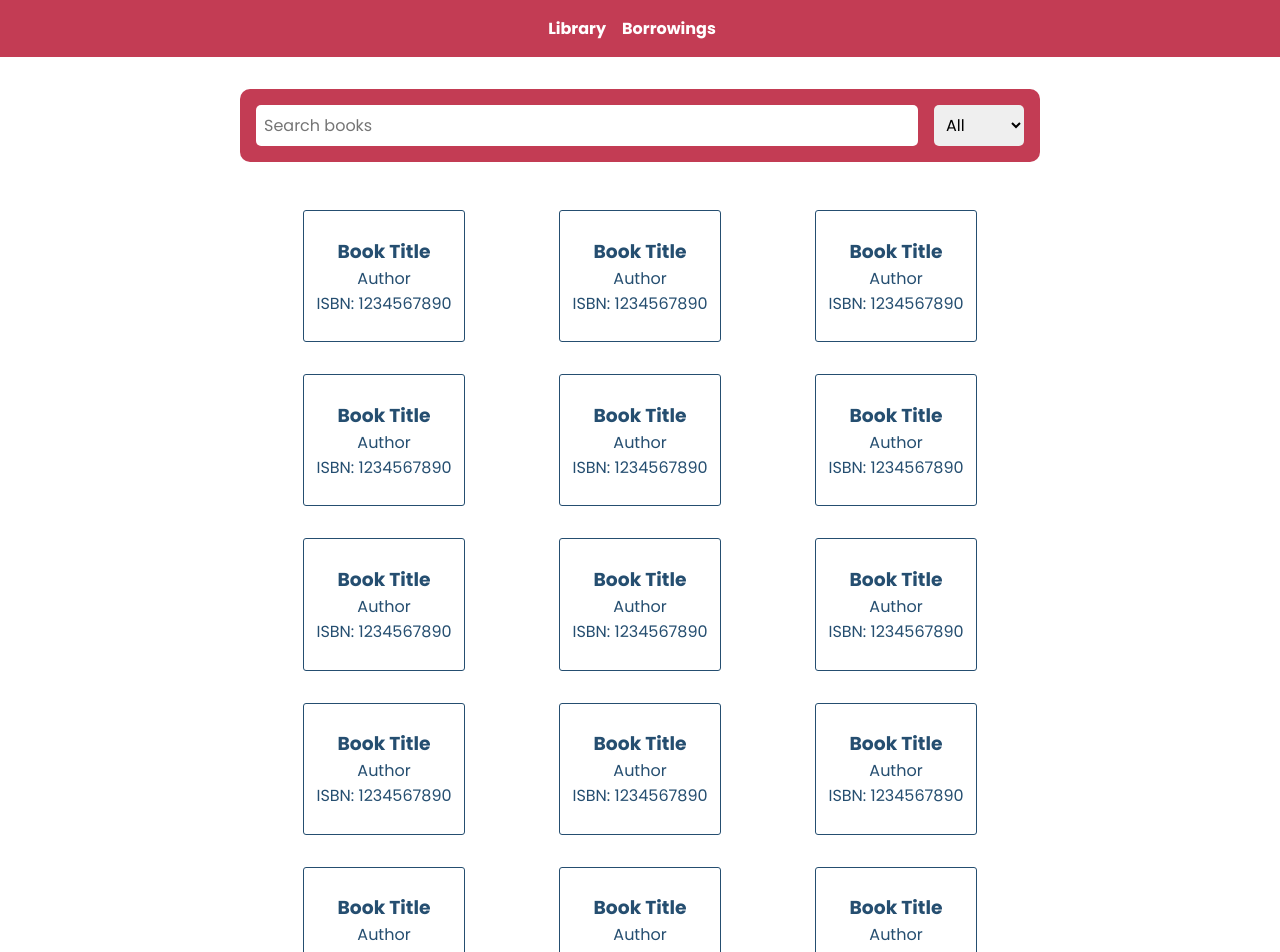
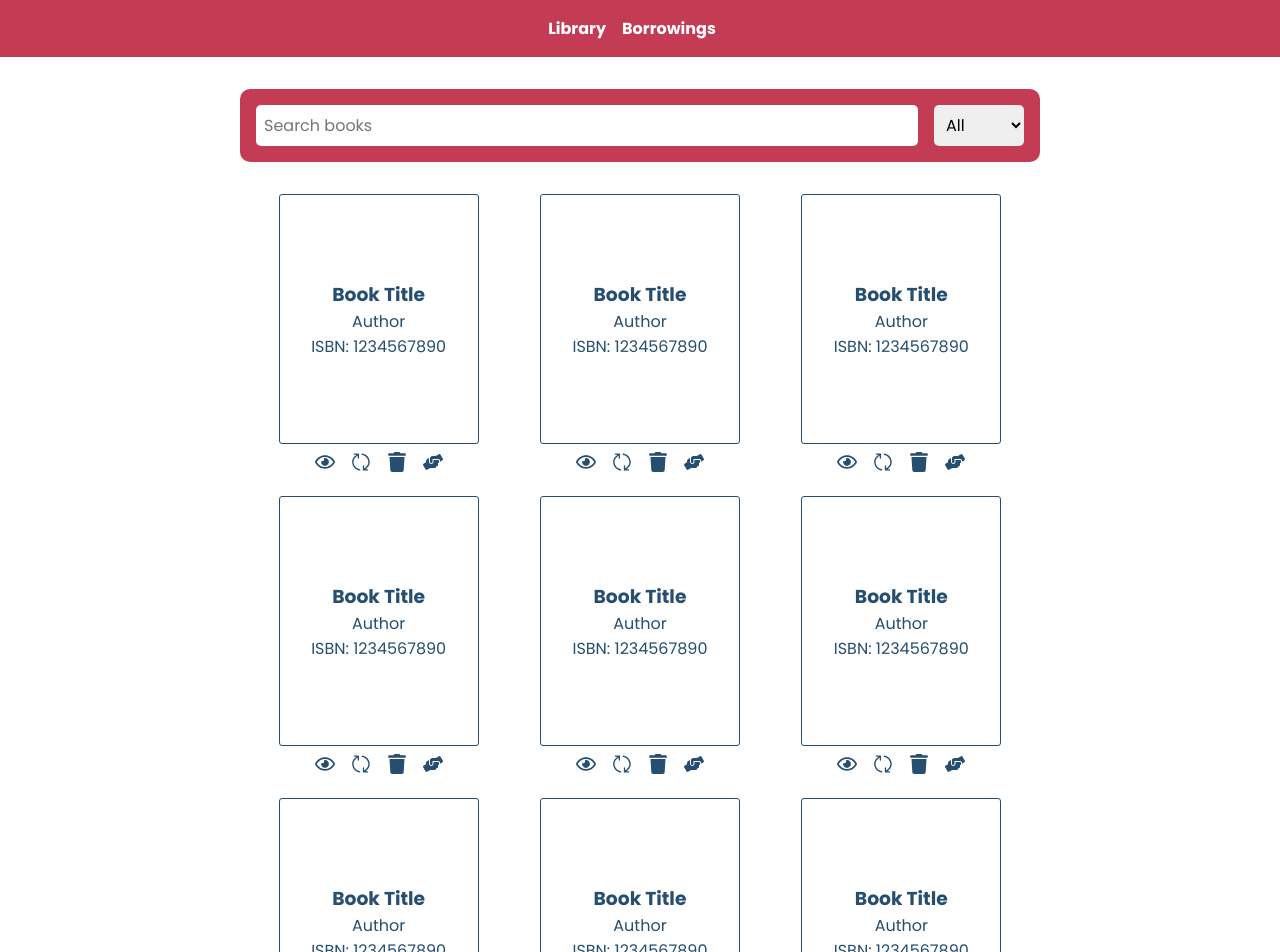
Before and after one commit to Dreadlock0926/pixzarloop-project, a React (Vite) app in the folder part-2/: page /library in a window 1280 px wide. Shown: the top 952 px of the page. Built offline with nearby package versions, Linux system fonts and the light colour scheme.

Commit message:
added actions tab to library page;

```diff
--- a/part-2/src/pages/Library.css
+++ b/part-2/src/pages/Library.css
@@ -15,13 +15,6 @@
     align-items: center;
 }
 
-.book-list {
-    width: 60%;
-    display: grid;
-    grid-template-columns: repeat(3, 1fr);
-    justify-items: center;
-}
-
 .book-middle-row {
     display: flex;
     flex-direction: column;
@@ -29,14 +22,45 @@
     align-items: center;
 }
 
-.book {
+.book-list {
+    width: 60%;
+    display: grid;
+    grid-template-columns: repeat(3, 1fr);
+    justify-items: center;
+    gap: 1rem;
+}
+
+.book-details {
+    width: 200px;
+    height: 250px;
     border: 1px solid var(--secondary-color);
-    padding: 10% 5%;
+    padding: 1rem;
     display: flex;
     flex-direction: column;
-    margin: 1rem;
+    justify-content: center;
+    align-items: center;
+    margin: 0;
     border-radius: 3px;
     color: var(--secondary-color);
+    box-sizing: border-box;
+}
+
+.book-actions {
+    display: flex;
+    justify-content: center;
+    align-items: center;
+}
+
+.action-icon {
+    cursor: pointer;
+    margin: 0.5rem;
+    width: 20px;
+    height: 20px;
+    color: var(--secondary-color);
+}
+
+.action-icon:hover {
+    color: var(--primary-color);
 }
 
 .search-input {
--- a/part-2/src/pages/Library.jsx
+++ b/part-2/src/pages/Library.jsx
@@ -1,5 +1,10 @@
 import Navbar from "../components/Navbar";
 import "./Library.css";
+
+import { FaRegEye } from "react-icons/fa";
+import { RxUpdate } from "react-icons/rx";
+import { FaTrash } from "react-icons/fa";
+import { FaHandsHelping } from "react-icons/fa";
 
 function Library() {
 
@@ -14,12 +19,12 @@ function Library() {
             </select>
           </section>
         );
-      }
+    }
 
-    function BookList() {
+    function Book() {
         return (
-          <section className="book-list">
-            <div className="book">
+          <div className="book-container">
+              <div className="book-details">
                 <div className="book-middle-row">
                     <h3>Book Title</h3>
                     <p>Author</p>
@@ -27,133 +32,30 @@ function Library() {
                 <div className="book-bottom-row">
                     <p>ISBN: 1234567890</p>
                 </div>
-            </div>
-            <div className="book">
-                <div className="book-middle-row">
-                    <h3>Book Title</h3>
-                    <p>Author</p>
-                </div>
-                <div className="book-bottom-row">
-                    <p>ISBN: 1234567890</p>
-                </div>
-            </div>
-            <div className="book">
-                <div className="book-middle-row">
-                    <h3>Book Title</h3>
-                    <p>Author</p>
-                </div>
-                <div className="book-bottom-row">
-                    <p>ISBN: 1234567890</p>
-                </div>
-            </div>
-            <div className="book">
-                <div className="book-middle-row">
-                    <h3>Book Title</h3>
-                    <p>Author</p>
-                </div>
-                <div className="book-bottom-row">
-                    <p>ISBN: 1234567890</p>
-                </div>
-            </div>
-            <div className="book">
-                <div className="book-middle-row">
-                    <h3>Book Title</h3>
-                    <p>Author</p>
-                </div>
-                <div className="book-bottom-row">
-                    <p>ISBN: 1234567890</p>
-                </div>
-            </div>
-            <div className="book">
-                <div className="book-middle-row">
-                    <h3>Book Title</h3>
-                    <p>Author</p>
-                </div>
-                <div className="book-bottom-row">
-                    <p>ISBN: 1234567890</p>
-                </div>
-            </div>
-            <div className="book">
-                <div className="book-middle-row">
-                    <h3>Book Title</h3>
-                    <p>Author</p>
-                </div>
-                <div className="book-bottom-row">
-                    <p>ISBN: 1234567890</p>
-                </div>
-            </div>
-            <div className="book">
-                <div className="book-middle-row">
-                    <h3>Book Title</h3>
-                    <p>Author</p>
-                </div>
-                <div className="book-bottom-row">
-                    <p>ISBN: 1234567890</p>
-                </div>
-            </div>
-            <div className="book">
-                <div className="book-middle-row">
-                    <h3>Book Title</h3>
-                    <p>Author</p>
-                </div>
-                <div className="book-bottom-row">
-                    <p>ISBN: 1234567890</p>
-                </div>
-            </div>
-            <div className="book">
-                <div className="book-middle-row">
-                    <h3>Book Title</h3>
-                    <p>Author</p>
-                </div>
-                <div className="book-bottom-row">
-                    <p>ISBN: 1234567890</p>
-                </div>
-            </div>
-            <div className="book">
-                <div className="book-middle-row">
-                    <h3>Book Title</h3>
-                    <p>Author</p>
-                </div>
-                <div className="book-bottom-row">
-                    <p>ISBN: 1234567890</p>
-                </div>
-            </div>
-            <div className="book">
-                <div className="book-middle-row">
-                    <h3>Book Title</h3>
-                    <p>Author</p>
-                </div>
-                <div className="book-bottom-row">
-                    <p>ISBN: 1234567890</p>
-                </div>
-            </div>
-            <div className="book">
-                <div className="book-middle-row">
-                    <h3>Book Title</h3>
-                    <p>Author</p>
-                </div>
-                <div className="book-bottom-row">
-                    <p>ISBN: 1234567890</p>
-                </div>
-            </div>
-            <div className="book">
-                <div className="book-middle-row">
-                    <h3>Book Title</h3>
-                    <p>Author</p>
-                </div>
-                <div className="book-bottom-row">
-                    <p>ISBN: 1234567890</p>
-                </div>
-            </div>
-            <div className="book">
-                <div className="book-middle-row">
-                    <h3>Book Title</h3>
-                    <p>Author</p>
-                </div>
-                <div className="book-bottom-row">
-                    <p>ISBN: 1234567890</p>
-                </div>
-            </div>
+              </div>
+              <div className="book-actions">
+                <FaRegEye className="action-icon" />
+                <RxUpdate className="action-icon" />
+                <FaTrash className="action-icon" />
+                <FaHandsHelping className="action-icon" />
+              </div>
+          </div>
+        );
+    }
+
+    function BookList() {
+        return (
+          <section className="book-list">
+            <Book />
+            <Book />
+            <Book />
+            <Book />
+            <Book />
+            <Book />
+            <Book />
+            <Book />
+            <Book />
+            <Book />
           </section>
         );
       }
```
